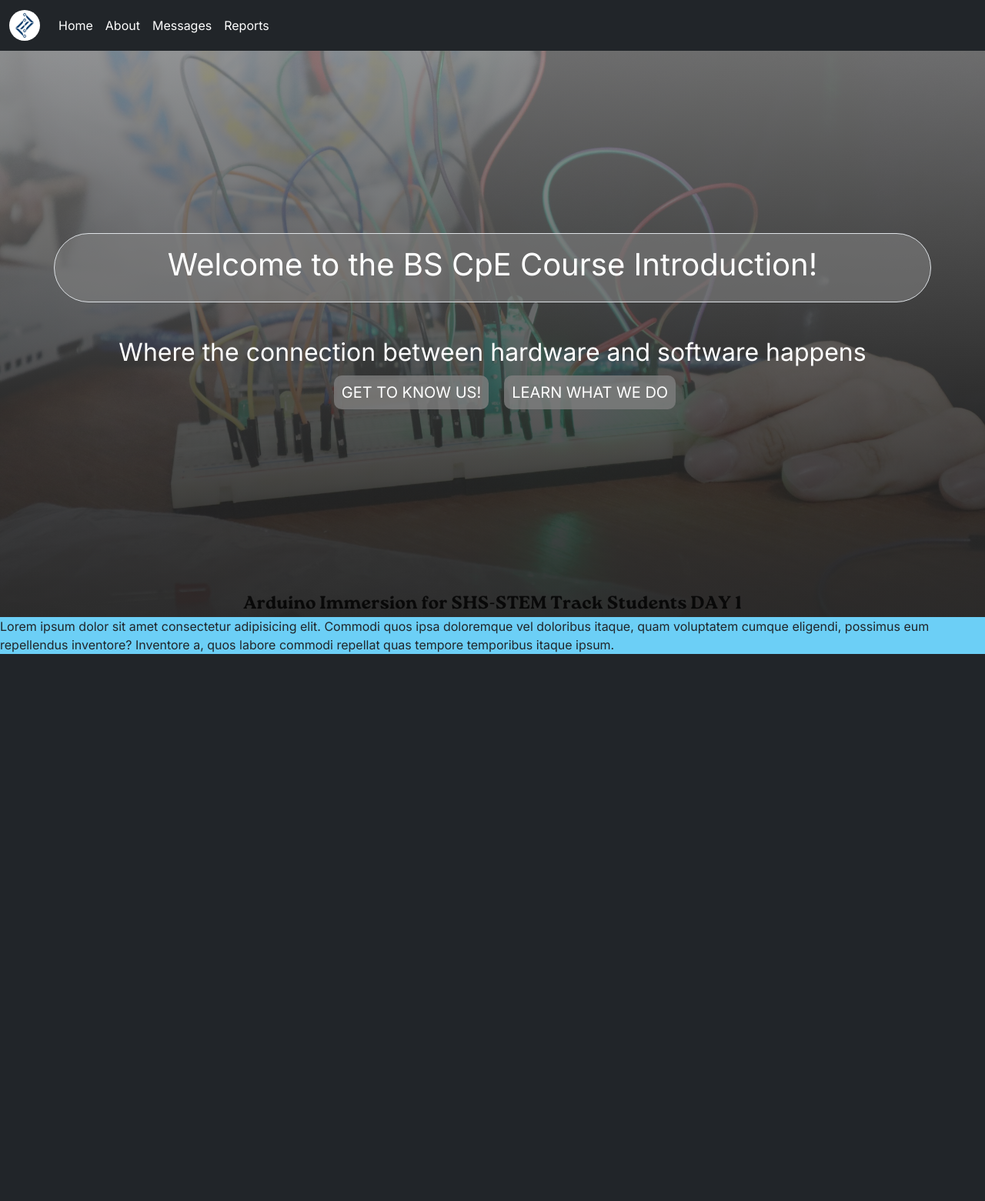
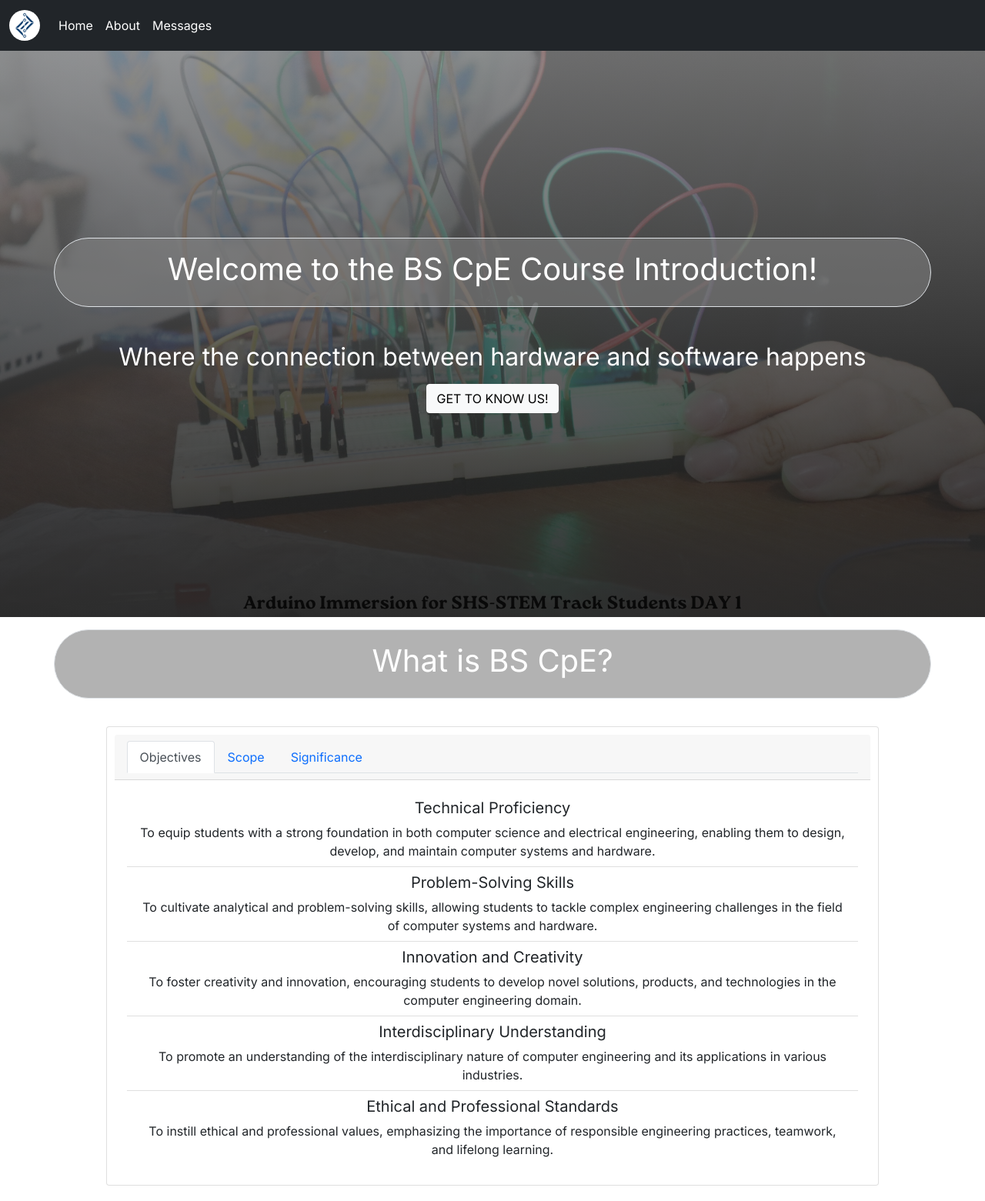
Before and after one commit to AFDanao/NCP3106_Website, a PHP site: page /MP_3/index.html in a window 1280 px wide. Shown: the whole page at 77% size. Before the commit the page ends 850 px from the top, so only its background shows below. Run offline with PHP 8.4, Linux system fonts and the light colour scheme.

Commit message:
Added content to the about section

```diff
--- a/MP_2/index.html
+++ b/MP_2/index.html
@@ -207,14 +207,14 @@
             <div class="card-body text-center">
               <h5 class="card-title">Create Salad</h5>
               <p class="card-text">
-                this is thee official website for the Create Salad Minecraft
+                This is the official website for the Create Salad Minecraft
                 Server, and the discord server link
               </p>
               <a
                 href="https://gussi22.github.io/fruitsalads/"
                 class="btn btn-primary"
                 target="_blank"
-                >View Profile</a
+                >Visit Site</a
               >
             </div>
           </div>
--- a/MP_3/index.html
+++ b/MP_3/index.html
@@ -36,15 +36,12 @@
             <a href="#" class="nav-item nav-link active">Home</a>
             <a href="#about" class="nav-item nav-link active">About</a>
             <a href="#" class="nav-item nav-link active">Messages</a>
-            <a href="#" class="nav-item nav-link active" tabindex="-1"
-              >Reports</a
-            >
           </div>
         </div>
       </div>
     </nav>
     <main>
-      <div class="intro" id="home">
+      <div class="intro" id="intro">
         <div class="container border my-3 py-3">
           <h1>Welcome to the BS CpE Course Introduction!</h1>
         </div>
@@ -52,20 +49,153 @@
           <h2 class="intro-desc">
             Where the connection between hardware and software happens
           </h2>
-          <div>
-            <ul>
-              <li><a href="#about">Get To Know Us!</a></li>
-              <li><a href="http://">Learn What We Do</a></li>
-            </ul>
+          <div class="my-2">
+            <a href="#about" class="btn btn-light mx-2">Get To Know Us!</a>
           </div>
         </div>
       </div>
       <div class="about" id="about">
-        <div class="homeContainer">
-          Lorem ipsum dolor sit amet consectetur adipisicing elit. Commodi quos
-          ipsa doloremque vel doloribus itaque, quam voluptatem cumque eligendi,
-          possimus eum repellendus inventore? Inventore a, quos labore commodi
-          repellat quas tempore temporibus itaque ipsum.
+        <div class="container-fluid">
+          <div class="container border my-3 py-3">
+            <h1>What is BS CpE?</h1>
+          </div>
+          <div class="card text-center">
+            <div class="card-header">
+              <ul class="nav nav-tabs">
+                <li class="nav-item">
+                  <a
+                    href="#objectives"
+                    class="nav-link active"
+                    data-bs-toggle="tab"
+                    >Objectives</a
+                  >
+                </li>
+                <li class="nav-item">
+                  <a href="#scope" class="nav-link" data-bs-toggle="tab"
+                    >Scope</a
+                  >
+                </li>
+                <li class="nav-item">
+                  <a href="#significance" class="nav-link" data-bs-toggle="tab"
+                    >Significance</a
+                  >
+                </li>
+              </ul>
+            </div>
+            <div class="card-body">
+              <div class="tab-content">
+                <div class="tab-pane fade show active" id="objectives">
+                  <ul class="list-group list-group-flush">
+                    <li class="list-group-item">
+                      <h5 class="card-title">Technical Proficiency</h5>
+                      To equip students with a strong foundation in both
+                      computer science and electrical engineering, enabling them
+                      to design, develop, and maintain computer systems and
+                      hardware.
+                    </li>
+                    <li class="list-group-item">
+                      <h5 class="card-title">Problem-Solving Skills</h5>
+                      To cultivate analytical and problem-solving skills,
+                      allowing students to tackle complex engineering challenges
+                      in the field of computer systems and hardware.
+                    </li>
+                    <li class="list-group-item">
+                      <h5 class="card-title">Innovation and Creativity</h5>
+                      To foster creativity and innovation, encouraging students
+                      to develop novel solutions, products, and technologies in
+                      the computer engineering domain.
+                    </li>
+                    <li class="list-group-item">
+                      <h5 class="card-title">
+                        Interdisciplinary Understanding
+                      </h5>
+                      To promote an understanding of the interdisciplinary
+                      nature of computer engineering and its applications in
+                      various industries.
+                    </li>
+                    <li class="list-group-item">
+                      <h5 class="card-title">
+                        Ethical and Professional Standards
+                      </h5>
+                      To instill ethical and professional values, emphasizing
+                      the importance of responsible engineering practices,
+                      teamwork, and lifelong learning.
+                    </li>
+                  </ul>
+                </div>
+                <div class="tab-pane fade" id="scope">
+                  <ul class="list-group list-group-flush">
+                    <li class="list-group-item">
+                      <h5 class="card-title">Hardware Development</h5>
+                      Computer engineering graduates can work on designing and
+                      developing computer hardware components such as
+                      microprocessors, memory systems, and integrated circuits.
+                    </li>
+                    <li class="list-group-item">
+                      <h5 class="card-title">Embedded Systems</h5>
+                      They can design embedded systems for various applications,
+                      including robotics, automotive, and IoT devices.
+                    </li>
+                    <li class="list-group-item">
+                      <h5 class="card-title">Software Development</h5>
+                      Graduates may also work on software development,
+                      especially in areas closely related to hardware, such as
+                      device drivers and firmware.
+                    </li>
+                    <li class="list-group-item">
+                      <h5 class="card-title">Networking</h5>
+                      Computer engineers can specialize in networking, working
+                      on the design and maintenance of computer networks and
+                      communication systems.
+                    </li>
+                    <li class="list-group-item">
+                      <h5 class="card-title">Cybersecurity</h5>
+                      With the increasing importance of cybersecurity, computer
+                      engineering graduates are well-equipped to work in this
+                      field, ensuring the security of computer systems and
+                      networks.
+                    </li>
+                  </ul>
+                </div>
+                <div class="tab-pane fade" id="significance">
+                  <ul class="list-group list-group-flush">
+                    <li class="list-group-item">
+                      <h5 class="card-title">Technological Advancement</h5>
+                      Computer engineering plays a crucial role in advancing
+                      technology, driving innovations in computing systems, and
+                      enabling the development of new products and services.
+                    </li>
+                    <li class="list-group-item">
+                      <h5 class="card-title">Career Opportunities</h5>
+                      Graduates of this program have a wide range of career
+                      opportunities in industries such as electronics,
+                      telecommunications, aerospace, automotive, and software
+                      development.
+                    </li>
+                    <li class="list-group-item">
+                      <h5 class="card-title">Problem Solvers</h5>
+                      Computer engineers are problem solvers who bridge the gap
+                      between hardware and software, addressing real-world
+                      challenges in diverse domains.
+                    </li>
+                    <li class="list-group-item">
+                      <h5 class="card-title">Critical Infrastructure</h5>
+                      Computer engineers contribute to the development and
+                      maintenance of critical infrastructure, including data
+                      centers, telecommunications networks, and transportation
+                      systems.
+                    </li>
+                    <li class="list-group-item">
+                      <h5 class="card-title">Economic Growth</h5>
+                      The skills and expertise of computer engineers contribute
+                      significantly to economic growth by fostering innovation
+                      and competitiveness in the technology sector.
+                    </li>
+                  </ul>
+                </div>
+              </div>
+            </div>
+          </div>
         </div>
       </div>
     </main>
--- a/MP_3/style.css
+++ b/MP_3/style.css
@@ -2,8 +2,25 @@
   font-family: 'Inter', sans-serif;
 }
 
+::-webkit-scrollbar {
+  display: none;
+}
+
 main {
-  background-color: #6CCFF6;
+  background-color: white;
+}
+
+@media only screen and (max-width: 500px) {
+  .intro {
+    background-size: 100%;
+  }
+
+  .btnContainer-intro {
+    display: flex;
+    flex-direction: column;
+    justify-content: center;
+    align-items: center;
+  }
 }
 
 .intro{
@@ -52,35 +69,24 @@ main {
   color: white;
 }
 
-ul {
-  display: flex;
-  flex-direction: row;
-  justify-content: center;
+.btn {
+  text-transform: uppercase;
 }
 
-ul li {
-  margin: 10px;
-  list-style: none;
-  height: fit-content;
+.about .container-fluid {
+  display: flex;
+  flex-direction: column;
+  justify-content: center;
+  align-items:center;
 }
 
-ul li a {
-  text-transform: uppercase;
-  text-decoration: none;
-  background-color: rgba(127, 127, 127, 0.8);
+.card {
+  margin: 20px;
   padding: 10px;
-  border-radius: 10px;
-  font-size: 20px;
-  color: white;
-  transition: 0.5s;
+  display: flex;
+  width: 80%;
 }
 
-ul li a:hover {
-  text-decoration: none;
-  background-color: white;
-  padding: 10px;
-  border-radius: 10px;
-  font-size: 20px;
-  color: black;
-  transition: 0.5s;
-}
+/* .card .card-body .card-text {
+  font-size: xx-large;
+} */
```
